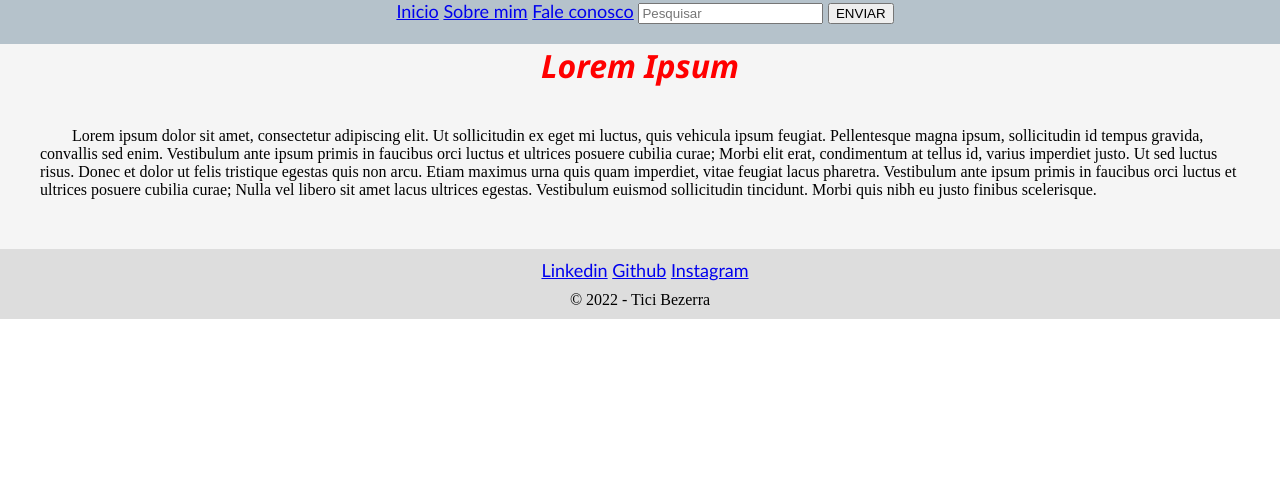
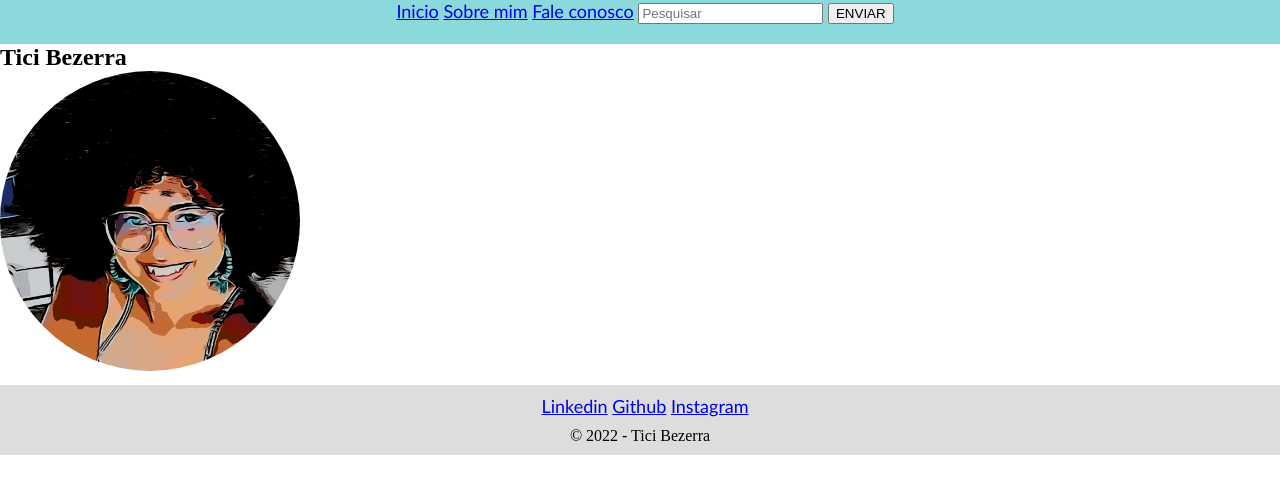
Before and after one commit to TiciB/Capegemini_Start, a plain HTML site: page index.html in a window 1280 px wide. Drawn offline with Linux system fonts and the light colour scheme.

Commit message:
ajustando página de projetos e index

```diff
--- a/index.html
+++ b/index.html
@@ -19,17 +19,15 @@
             </nav>
 
         </header>
-         <!--Cabeçalho - menu de navegação das páginas-->
+
         <main>
-           <h1>Lorem Ipsum</h1>
-           <p>Lorem ipsum dolor sit amet, consectetur adipiscing elit. Ut sollicitudin ex eget mi luctus,
-               quis vehicula ipsum feugiat. Pellentesque magna ipsum, sollicitudin id tempus gravida, convallis
-               sed enim. Vestibulum ante ipsum primis in faucibus orci luctus et ultrices posuere cubilia curae;
-               Morbi elit erat, condimentum at tellus id, varius imperdiet justo. Ut sed luctus risus. Donec et
-               dolor ut felis tristique egestas quis non arcu. Etiam maximus urna quis quam imperdiet,
-               vitae feugiat lacus pharetra. Vestibulum ante ipsum primis in faucibus orci luctus et ultrices
-               posuere cubilia curae; Nulla vel libero sit amet lacus ultrices egestas. Vestibulum euismod sollicitudin
-               tincidunt. Morbi quis nibh eu justo finibus scelerisque.</p>
+            <article>
+                <h1>Tici Bezerra</h1>
+            </article>
+
+           <div class="imagem">
+            <img src="./imagens/eucartoon.jpg" alt="eu em cartoon">
+           </div>
         </main>
         <!--Rodapé da página-->
         <footer>
--- a/style.css
+++ b/style.css
@@ -1,19 +1,7 @@
 *{
     margin: 0;
 }
-h1{
-    color: red;
-    font-family: 'Segoe UI', Tahoma, Geneva, Verdana, sans-serif;
-    font-style: italic;
-    text-align: center;
 
-}
-.logotipo{
-    height: 100px;
-    width: 100px;
-    margin: 10px;
-
-}
 nav{
     text-align: center;
     font-family: 'Gill Sans', 'Gill Sans MT', Calibri, 'Trebuchet MS', sans-serif;
@@ -21,11 +9,11 @@ nav{
 }
 h2{
     font-family: 'Gill Sans', 'Gill Sans MT', Calibri, 'Trebuchet MS', sans-serif;
-    background-color: #b5c2cb;
+    background-color:#8bd9dc;
     padding: 10px;
 }
 header{
-    background-color:#b5c2cb;
+    background-color:#8bd9dc;
     padding-bottom: 10px;
 }
 p{
@@ -43,12 +31,12 @@ nav{
 
 }
 main{
-    background-color: #f5f5f5;
+    background-color:#ffffff;
     padding-bottom: 10px;
 }
 img{
+    height: 300px;
     border-radius: 60%;
-    border: #000 solid
 }
 form{
     padding-left: 30px;
```
Also changed, not shown: contato.html (+3 -17 lines), sobre.html (+1 -1 lines).
